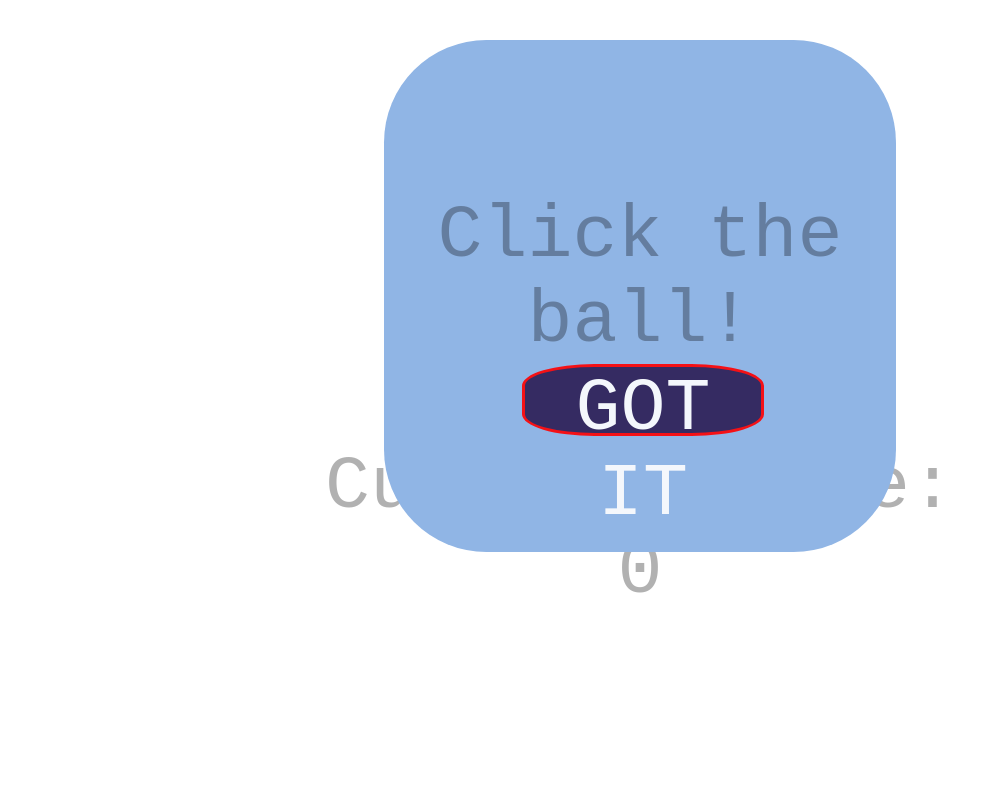
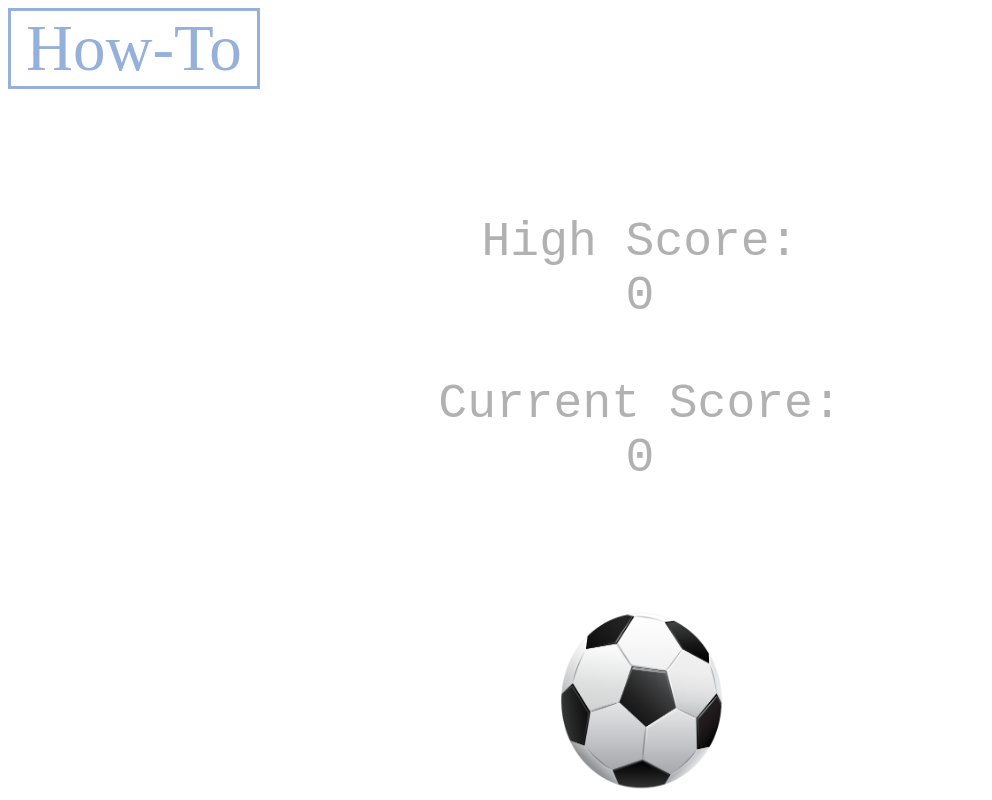
Before and after one commit to iangitscode/iangitscode.github.io, a plain HTML site: page index.html in a window 1280 px wide. Shown: the whole page, without its empty margins (0-992 px from the left). Drawn offline with Linux system fonts and the light colour scheme.

Commit message:
Added a nicer instructions button

```diff
--- a/ballcode.js
+++ b/ballcode.js
@@ -13,63 +13,18 @@ var highscore=0;
 var started=false;
 
 function init(){
-	var info = document.createElement("div");
-	var infoSize=window.innerWidth*0.4;
-	info.style.borderRadius="20%";
-	info.style.height=infoSize;
-	info.style.width=infoSize;
-	info.style.position="absolute";
-	info.style.left="30%";
-	info.style.top="5%";
-	info.style.backgroundColor="#90b5e5";
-
-
-	var text = document.createElement("div");
-	text.innerHTML="Click the ball!";
-	text.style.marginTop="30%";
-	text.setAttribute("class","text");
-	info.appendChild(text);
-
-	var button = document.createElement("div");
-	button.setAttribute("class","text");
-	button.style.opacity="0.9";
-	button.innerHTML="GOT IT";
-	button.style.height="13%";
-	button.style.borderStyle="solid";
-	button.style.borderWidth="medium";
-	button.style.borderColor="red";
-	button.style.width="46%";
-	button.style.position="absolute";
-	button.style.left="27%"
-	button.style.borderRadius="30%";
-	button.style.backgroundColor="#2c1d54";
-	button.style.color="white";
-	button.setAttribute("onclick","slowDelete(this.parentNode)");
-
-	//<img id='ball' src='ball.png' onclick='clicked(event)'draggable='false'>
-	info.appendChild(button);
-
-	document.body.appendChild(info);
+	timer = setInterval(function(){tick()}, 10);
+	document.getElementById("ball").style.height=size+'px';
+	document.getElementById("ball").style.width=size+'px';
+	createBall();
 }
 
-function slowDelete(x){
-	x.style.animationName="disappear";
-	x.style.animationDuration="1s";
-	setTimeout(function(){document.body.removeChild(x);}, 1000);
-	createBall();
-
-}
-
-function createBall(){
-	var ball = document.createElement('img');
-	ball.setAttribute('id','ball');
-	ball.setAttribute('src','ball.png');
-	ball.setAttribute('onclick','clicked(event)');
-	ball.setAttribute('draggable','false');
-	ball.style.height=size+'px';
-	ball.style.width=size+'px';
-	timer = setInterval(function(){tick()}, 10);
-	document.body.appendChild(ball);
+function instructions(){
+	var over = document.createElement('div');
+	over.innerHTML="Click the ball to kick it! Juggle as long as you can~ <br> (Click anywhere to return)";
+	over.setAttribute('class','over text');
+	over.setAttribute('onclick','this.parentNode.removeChild(this)');
+	document.body.appendChild(over);
 }
 
 function tick(){
--- a/ballstyles.css
+++ b/ballstyles.css
@@ -9,31 +9,51 @@ body{
        -moz-user-select: none;
         -ms-user-select: none;
             user-select: none;
-	}
-
-@keyframes disappear {
-    from {opacity:1;}
-    to {opacity:0;}
 }
 
 .text{
-	font-size:75px;
+	font-size:300%;
 	font-family:"Courier New";
 	opacity:0.3;
-	text-align: center;
+	text-align:center;
+	padding-top:10%;
 }
 
+.over{
+	height:100%;
+	width:100%;
+	position:absolute;
+	top:0px;
+	left:0px;
+	animation-name:appear;
+	animation-duration:1.3s;
+	background-color:#000000;
+	opacity:0.95;
+	color:white;
+}
 
-.buffer{
-	margin-top: 15%;
+#button{
+	font-size:65px;
+	font-family:"Alfa Slab One";
+	border-color:#95b0db;
+	border-style:solid;
+	display:inline-block;
+	color:#95b0db;
+	padding-left:15px;
+	padding-right:15px;
 }
 
 #ball{
-	height: 0px;
-	width: 0px;
+	height:0px;
+	width:0px;
 	left:0px;
 	top:0px;
 	position:absolute;
 	-webkit-transform:rotate(0deg);
 	transform(0deg);
-	}
+}
+
+@keyframes appear{
+	from {opacity:0;}
+	to {opacity:0.95;}
+}
--- a/index.html
+++ b/index.html
@@ -4,12 +4,14 @@
 <script src="ballcode.js"></script>
 </head>
 <body onload="init()">
-	<div class="buffer text" >
+	<div id="button" onclick="instructions()"> How-To </div>
+	<div class="text">
 		High Score:
 		<div id="highscore">0</div>
 		<br>
 		Current Score:
 		<div id="score">0</div>
 	</div>
+	<img id="ball" src="ball.png" onclick="clicked(event)" draggable="false">
 </body>
 </html>
```
Also changed, not shown: 1 other file.
